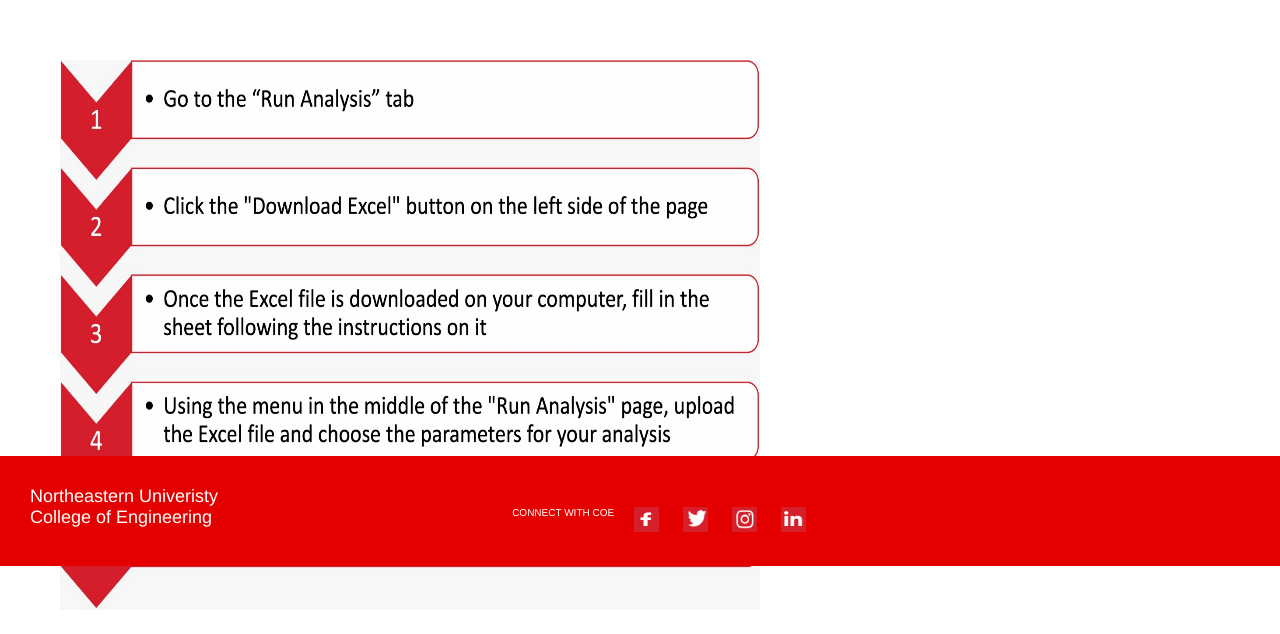
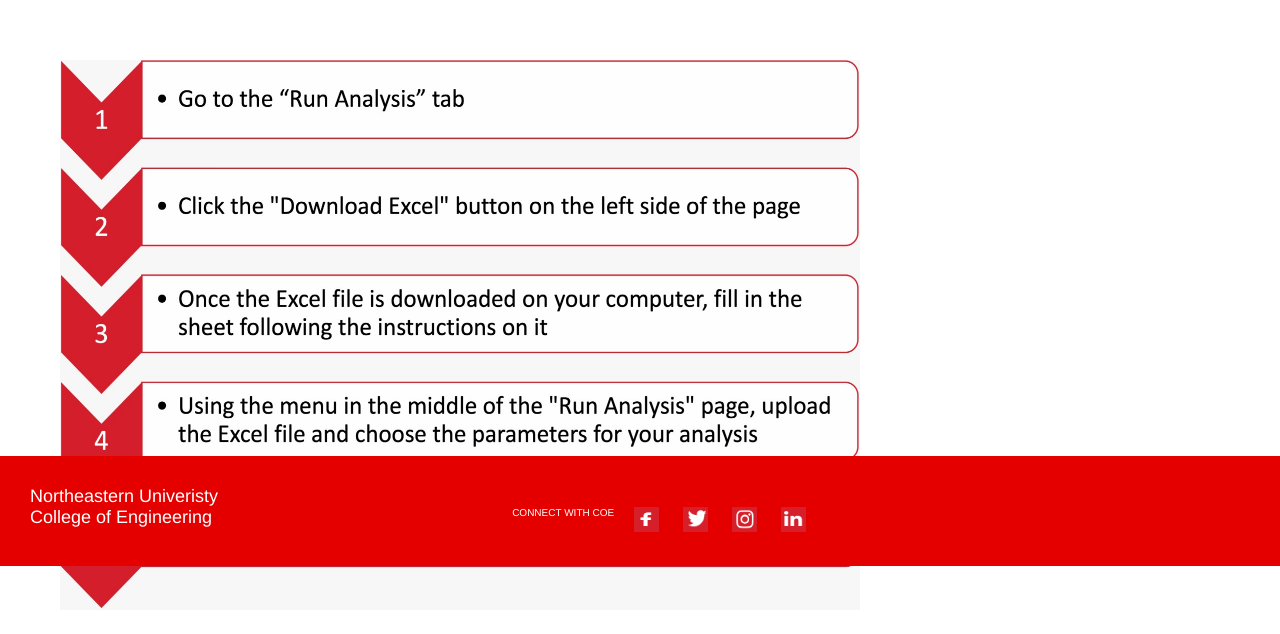
Before and after one commit to abackhoff/hyse-epidemicanalysis, a Flask app: page /instructions in a window 1280 px wide. Shown: the part 234-868 px from the top of the page. Run offline with Flask 2, Linux system fonts and the light colour scheme.

Commit message:
Update Instructions-page.html

```diff
--- a/templates/Instructions-page.html
+++ b/templates/Instructions-page.html
@@ -113,7 +113,7 @@
 <div style="padding: 20px; margin-left: 40px; margin-top: 40px;" >
     <!-- Existing text here -->
 
-      <img src="{{ url_for('static', filename='images/intructions.jpg') }}" alt="instructions" style="width: 700px; height: 550px">
+      <img src="{{ url_for('static', filename='images/intructions.jpg') }}" alt="instructions" style="width: 800px; height: 550px">
 
  </div>
 
```
